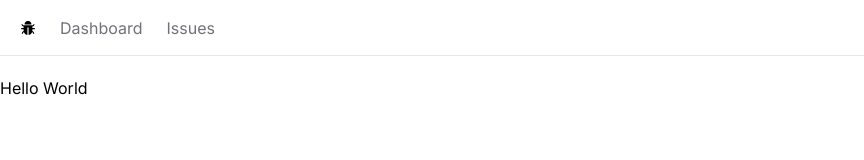
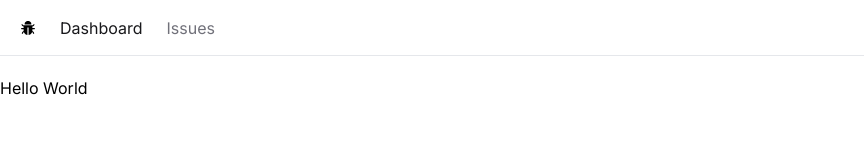
Before and after one commit to Nibaron/issue_tracker, a Next.js app: page / in a window 1280 px wide. Shown: the top 160 px of the page, without its empty margins (0-864 px from the left). Built offline with nearby package versions, Linux system fonts and the light colour scheme.

Commit message:
navbar active link

```diff
--- a/app/Navbar.tsx
+++ b/app/Navbar.tsx
@@ -1,25 +1,40 @@
-import Link from 'next/link'
-import React from 'react'
-import { AiFillBug } from 'react-icons/ai';
+"use client";
+
+import Link from "next/link";
+import { usePathname } from "next/navigation";
+import React from "react";
+import { AiFillBug } from "react-icons/ai";
+import classnames from "classnames";
 
 const NavBar = () => {
+  const currentPath = usePathname();
   const links = [
-    { label: 'Dashboard', href: '/' },
-    { label: 'Issues', href: '/issues' },
-  ]
+    { label: "Dashboard", href: "/" },
+    { label: "Issues", href: "/issues" },
+  ];
 
   return (
-    <nav className='flex space-x-6 border-b mb-5 px-5 h-14 items-center'>
-      <Link href="/"><AiFillBug /></Link>
-      <ul className='flex space-x-6'>
-        {links.map(link =>
+    <nav className="flex space-x-6 border-b mb-5 px-5 h-14 items-center">
+      <Link href="/">
+        <AiFillBug />
+      </Link>
+      <ul className="flex space-x-6">
+        {links.map((link) => (
           <Link
             key={link.href}
-            className='text-zinc-500 hover:text-zinc-800 transition-colors'
-            href={link.href}>{link.label}</Link>)}
+            className={classnames({
+              "text-zinc-900": link.href === currentPath,
+              "text-zinc-500": link.href !== currentPath,
+              "hover:text-zinc-800 transition-colors": true,
+            })}
+            href={link.href}
+          >
+            {link.label}
+          </Link>
+        ))}
       </ul>
     </nav>
-  )
-}
+  );
+};
 
-export default NavBar
+export default NavBar;
```
